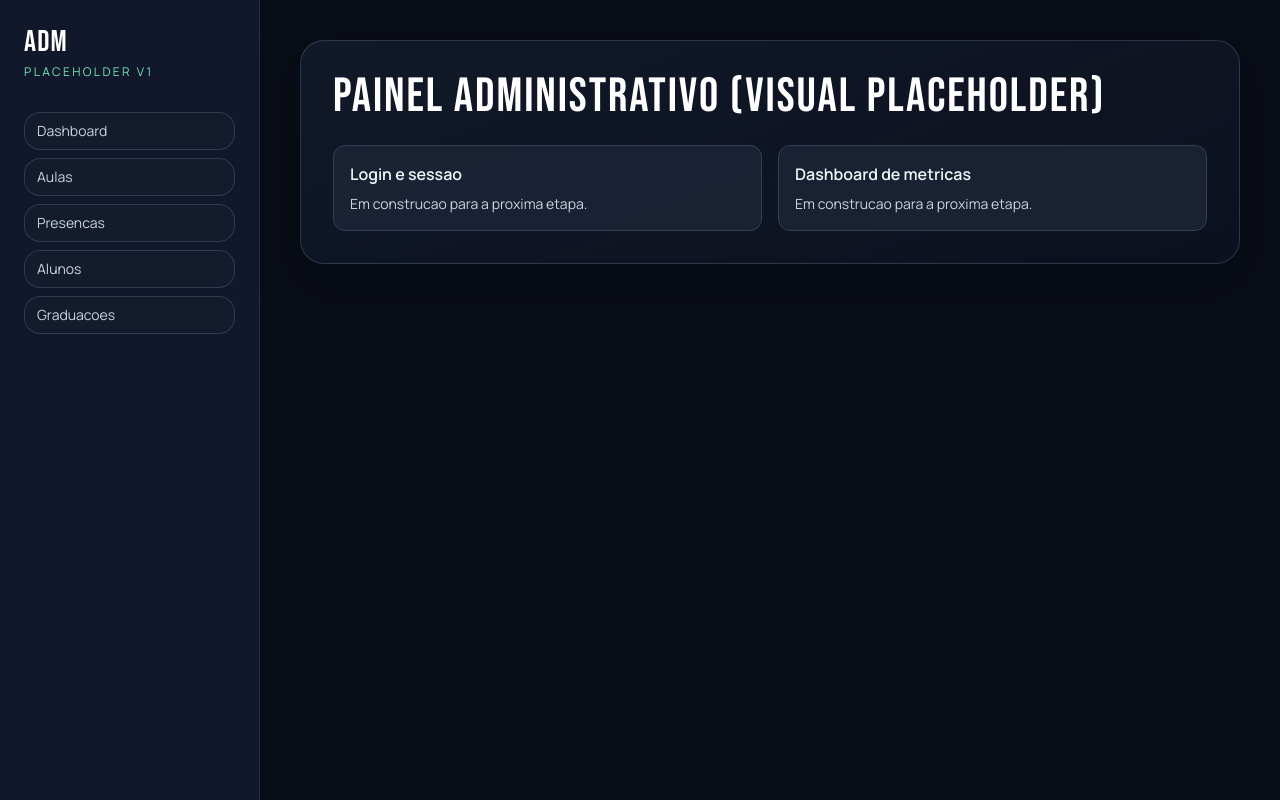
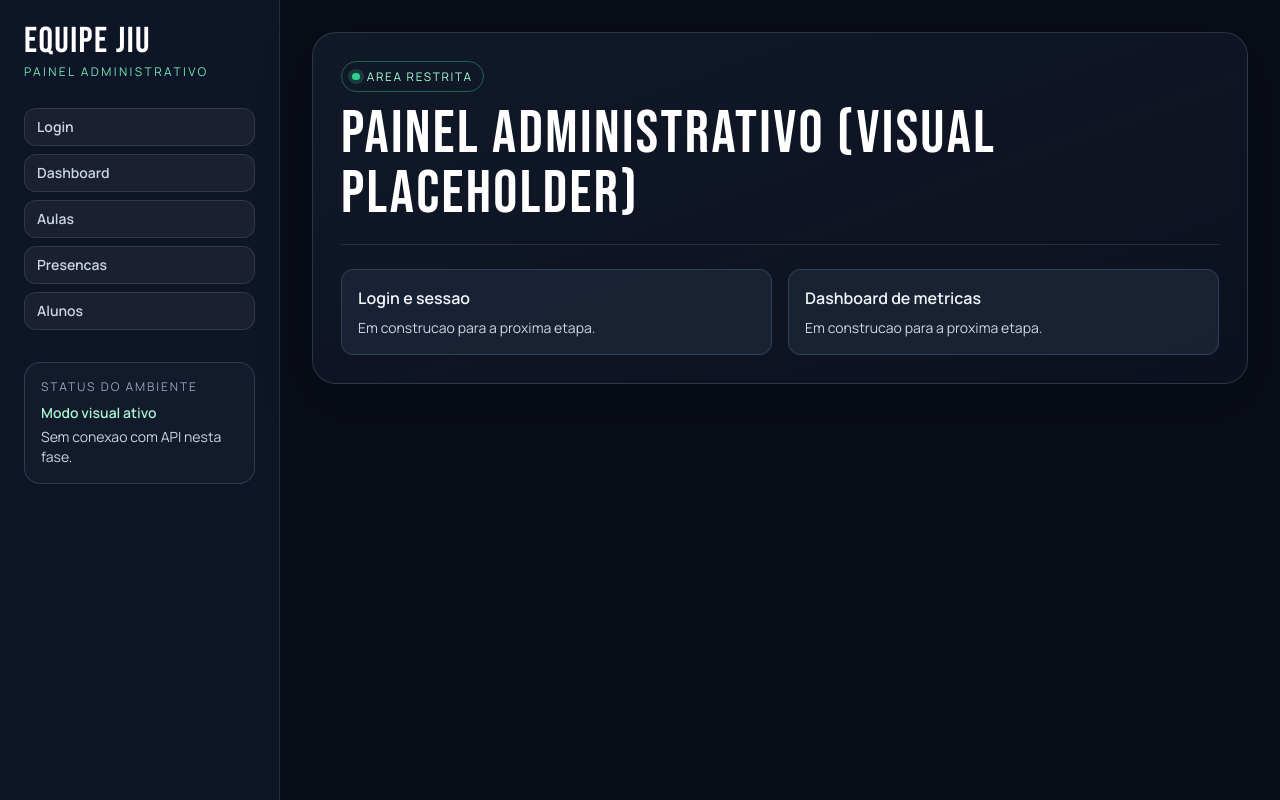
Before and after one commit to Dev-RuiDiniz/equipe_jiu, a Next.js app in the folder apps/web/: page /adm in a window 1280 px wide. Built offline with nearby package versions, Linux system fonts and the light colour scheme.

Commit message:
feat(ui): evoluir shell administrativo e componentes base

```diff
--- /dev/null
+++ b/apps/web/src/adm/components/adm-form-field.tsx
@@ -0,0 +1,54 @@
+import type { InputHTMLAttributes, ReactNode, SelectHTMLAttributes, TextareaHTMLAttributes } from "react";
+
+type FieldWrapperProps = {
+  label: string;
+  children: ReactNode;
+};
+
+function FieldWrapper({ label, children }: FieldWrapperProps) {
+  return (
+    <label className="grid gap-2 text-sm font-semibold text-slate-200">
+      {label}
+      {children}
+    </label>
+  );
+}
+
+export function AdmTextInput({ label, ...props }: InputHTMLAttributes<HTMLInputElement> & { label: string }) {
+  return (
+    <FieldWrapper label={label}>
+      <input
+        {...props}
+        className="rounded-xl border border-slate-600 bg-[#111a2b] px-3 py-2.5 text-slate-100 outline-none ring-orange-300/70 transition focus:ring"
+      />
+    </FieldWrapper>
+  );
+}
+
+export function AdmSelectInput({
+  label,
+  children,
+  ...props
+}: SelectHTMLAttributes<HTMLSelectElement> & { label: string }) {
+  return (
+    <FieldWrapper label={label}>
+      <select
+        {...props}
+        className="rounded-xl border border-slate-600 bg-[#111a2b] px-3 py-2.5 text-slate-100 outline-none ring-orange-300/70 transition focus:ring"
+      >
+        {children}
+      </select>
+    </FieldWrapper>
+  );
+}
+
+export function AdmTextArea({ label, ...props }: TextareaHTMLAttributes<HTMLTextAreaElement> & { label: string }) {
+  return (
+    <FieldWrapper label={label}>
+      <textarea
+        {...props}
+        className="min-h-28 rounded-xl border border-slate-600 bg-[#111a2b] px-3 py-2.5 text-slate-100 outline-none ring-orange-300/70 transition focus:ring"
+      />
+    </FieldWrapper>
+  );
+}
--- /dev/null
+++ b/apps/web/src/adm/components/adm-kpi-card.tsx
@@ -0,0 +1,25 @@
+import type { KpiCard } from "@/adm/types";
+
+type AdmKpiCardProps = {
+  item: KpiCard;
+};
+
+const toneStyles: Record<NonNullable<KpiCard["tone"]>, string> = {
+  up: "text-emerald-200 border-emerald-300/35 bg-emerald-300/10",
+  neutral: "text-sky-200 border-sky-300/35 bg-sky-300/10",
+  alert: "text-orange-200 border-orange-300/35 bg-orange-300/10",
+};
+
+export function AdmKpiCard({ item }: AdmKpiCardProps) {
+  const tone = item.tone ?? "neutral";
+
+  return (
+    <article className="card p-4">
+      <p className="text-xs uppercase tracking-[0.16em] text-slate-400">{item.label}</p>
+      <p className="mt-2 text-3xl font-extrabold text-white">{item.value}</p>
+      <p className={`mt-3 inline-flex rounded-full border px-2.5 py-1 text-xs font-semibold ${toneStyles[tone]}`}>
+        {item.trend}
+      </p>
+    </article>
+  );
+}
--- a/apps/web/src/adm/components/adm-shell.tsx
+++ b/apps/web/src/adm/components/adm-shell.tsx
@@ -1,30 +1,73 @@
+"use client";
+
+import Link from "next/link";
+import { usePathname } from "next/navigation";
+import type { AdmMenuItem } from "@/adm/types";
+
 type AdmShellProps = {
   title: string;
+  subtitle?: string;
+  actions?: React.ReactNode;
   children: React.ReactNode;
+  menuItems?: AdmMenuItem[];
 };
 
-const menu = ["Dashboard", "Aulas", "Presencas", "Alunos", "Graduacoes"];
+const defaultMenu: AdmMenuItem[] = [
+  { label: "Login", href: "/adm/login" },
+  { label: "Dashboard", href: "/adm/dashboard" },
+  { label: "Aulas", href: "/adm/aulas" },
+  { label: "Presencas", href: "/adm/presencas" },
+  { label: "Alunos", href: "/adm/alunos" },
+];
 
-export function AdmShell({ title, children }: AdmShellProps) {
+export function AdmShell({ title, subtitle, actions, children, menuItems = defaultMenu }: AdmShellProps) {
+  const pathname = usePathname();
+
+  const isActive = (href: string) => pathname === href || pathname.startsWith(`${href}/`);
+
   return (
     <div className="min-h-screen bg-[#090d17] text-slate-100">
-      <div className="grid min-h-screen grid-cols-1 md:grid-cols-[260px,1fr]">
-        <aside className="border-b border-white/10 bg-[#11182b] p-6 md:border-b-0 md:border-r">
-          <p className="display-font text-3xl text-white">ADM</p>
-          <p className="mt-1 text-xs uppercase tracking-[0.2em] text-emerald-300">Placeholder v1</p>
+      <div className="grid min-h-screen grid-cols-1 md:grid-cols-[280px,1fr]">
+        <aside className="border-b border-white/10 bg-[#0e1526] p-5 md:border-b-0 md:border-r md:p-6">
+          <div>
+            <p className="display-font text-4xl leading-none text-white">Equipe Jiu</p>
+            <p className="mt-1 text-xs uppercase tracking-[0.2em] text-emerald-300">Painel administrativo</p>
+          </div>
 
-          <ul className="mt-8 space-y-2">
-            {menu.map((item) => (
-              <li key={item} className="card px-3 py-2 text-sm text-slate-300">
-                {item}
-              </li>
+          <nav className="mt-7 grid grid-cols-2 gap-2 md:grid-cols-1">
+            {menuItems.map((item) => (
+              <Link
+                key={item.href}
+                href={item.href}
+                className={`rounded-xl border px-3 py-2 text-sm font-semibold transition ${
+                  isActive(item.href)
+                    ? "border-orange-300/60 bg-orange-300/14 text-orange-100"
+                    : "border-white/10 bg-white/5 text-slate-300 hover:border-white/25 hover:text-white"
+                }`}
+              >
+                {item.label}
+              </Link>
             ))}
-          </ul>
+          </nav>
+
+          <div className="mt-8 card p-4 text-sm text-slate-300">
+            <p className="text-xs uppercase tracking-[0.16em] text-slate-400">Status do ambiente</p>
+            <p className="mt-2 font-semibold text-emerald-200">Modo visual ativo</p>
+            <p className="mt-1">Sem conexao com API nesta fase.</p>
+          </div>
         </aside>
 
-        <section className="p-6 md:p-10">
-          <div className="section-shell p-6 md:p-8">
-            <h1 className="display-font text-5xl leading-none text-white">{title}</h1>
+        <section className="p-4 md:p-8">
+          <div className="section-shell p-5 md:p-7">
+            <header className="flex flex-col gap-4 border-b border-white/10 pb-5 md:flex-row md:items-end md:justify-between">
+              <div>
+                <span className="signal">Area restrita</span>
+                <h1 className="display-font mt-3 text-4xl leading-none text-white md:text-6xl">{title}</h1>
+                {subtitle ? <p className="mt-2 max-w-2xl text-slate-300">{subtitle}</p> : null}
+              </div>
+              {actions ? <div className="flex flex-wrap gap-2">{actions}</div> : null}
+            </header>
+
             <div className="mt-6">{children}</div>
           </div>
         </section>
--- /dev/null
+++ b/apps/web/src/adm/components/adm-status-badge.tsx
@@ -0,0 +1,26 @@
+type AdmStatusBadgeProps = {
+  status: string;
+};
+
+const styleMap: Record<string, string> = {
+  Agendada: "border-sky-300/35 bg-sky-300/10 text-sky-200",
+  Confirmada: "border-emerald-300/35 bg-emerald-300/10 text-emerald-200",
+  Cancelada: "border-orange-300/35 bg-orange-300/10 text-orange-200",
+  Presente: "border-emerald-300/35 bg-emerald-300/10 text-emerald-200",
+  Falta: "border-rose-300/35 bg-rose-300/10 text-rose-200",
+  Atraso: "border-amber-300/35 bg-amber-300/10 text-amber-200",
+  Ativo: "border-emerald-300/35 bg-emerald-300/10 text-emerald-200",
+  Inativo: "border-slate-400/30 bg-slate-500/10 text-slate-200",
+};
+
+export function AdmStatusBadge({ status }: AdmStatusBadgeProps) {
+  return (
+    <span
+      className={`inline-flex rounded-full border px-2.5 py-1 text-xs font-semibold ${
+        styleMap[status] ?? "border-slate-300/30 bg-slate-300/10 text-slate-100"
+      }`}
+    >
+      {status}
+    </span>
+  );
+}
--- /dev/null
+++ b/apps/web/src/adm/components/adm-table.tsx
@@ -0,0 +1,48 @@
+import type { ReactNode } from "react";
+
+type AdmTableColumn = {
+  key: string;
+  label: string;
+  className?: string;
+};
+
+type AdmTableRow = Record<string, ReactNode>;
+
+type AdmTableProps = {
+  columns: AdmTableColumn[];
+  rows: AdmTableRow[];
+};
+
+export function AdmTable({ columns, rows }: AdmTableProps) {
+  return (
+    <div className="overflow-x-auto">
+      <table className="w-full min-w-[760px] border-separate border-spacing-y-2">
+        <thead>
+          <tr className="text-left text-xs uppercase tracking-[0.16em] text-slate-400">
+            {columns.map((column) => (
+              <th key={column.key} className={`px-3 py-2 ${column.className ?? ""}`}>
+                {column.label}
+              </th>
+            ))}
+          </tr>
+        </thead>
+        <tbody>
+          {rows.map((row, index) => (
+            <tr key={index} className="card text-sm text-slate-100">
+              {columns.map((column, colIndex) => (
+                <td
+                  key={column.key}
+                  className={`px-3 py-3 ${colIndex === 0 ? "rounded-l-xl" : ""} ${
+                    colIndex === columns.length - 1 ? "rounded-r-xl" : ""
+                  } ${column.className ?? ""}`}
+                >
+                  {row[column.key]}
+                </td>
+              ))}
+            </tr>
+          ))}
+        </tbody>
+      </table>
+    </div>
+  );
+}
--- /dev/null
+++ b/apps/web/src/adm/types.ts
@@ -0,0 +1,35 @@
+export type AdmMenuItem = {
+  label: string;
+  href: "/adm" | "/adm/login" | "/adm/dashboard" | "/adm/aulas" | "/adm/presencas" | "/adm/alunos";
+};
+
+export type KpiCard = {
+  label: string;
+  value: string;
+  trend: string;
+  tone?: "up" | "neutral" | "alert";
+};
+
+export type AulaRow = {
+  titulo: string;
+  modalidade: string;
+  dataHora: string;
+  vagas: string;
+  status: "Agendada" | "Confirmada" | "Cancelada";
+};
+
+export type PresencaRow = {
+  aluno: string;
+  aula: string;
+  confirmadoEm: string;
+  frequencia: string;
+  status: "Presente" | "Falta" | "Atraso";
+};
+
+export type AlunoResumo = {
+  nome: string;
+  faixa: string;
+  grau: string;
+  frequencia: string;
+  status: "Ativo" | "Inativo";
+};
```
